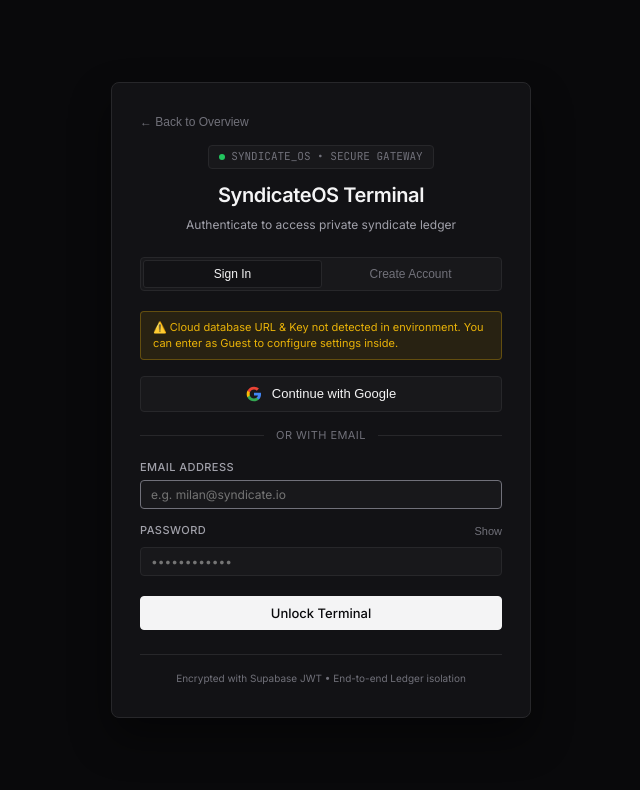
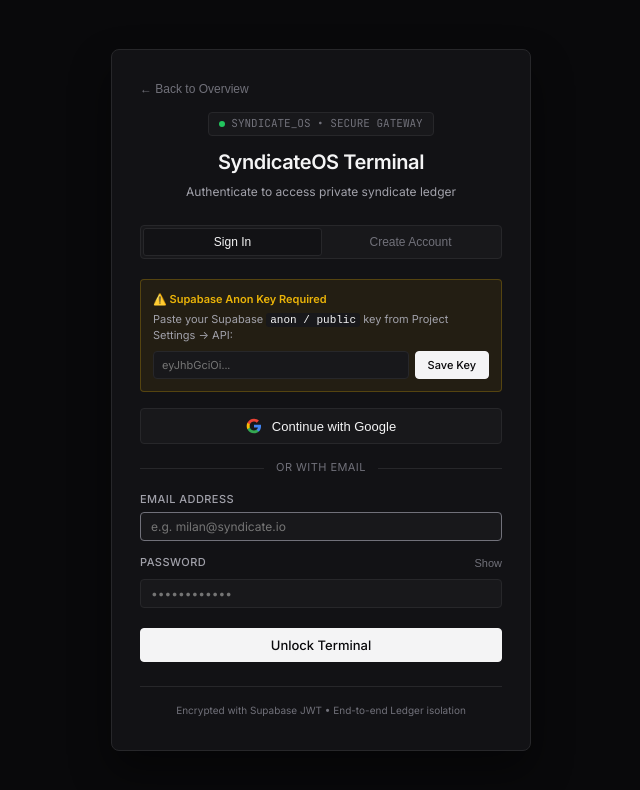
Before and after one commit to MilanisBored/SyndicateOS, a React (Vite) app: page / in a window 1280 px wide. Both pictures are taken after a click on the button "Launch SyndicateOS →". Shown: the top 790 px of the page, without its empty margins (319-959 px from the left). Built offline with nearby package versions, Linux system fonts and the light colour scheme; no server answers.

Commit message:
Allow dynamic Supabase key configuration and reactive client recreation

```diff
--- a/src/components/AuthGateway.jsx
+++ b/src/components/AuthGateway.jsx
@@ -12,7 +12,8 @@
   const [errorMsg, setErrorMsg] = useState('');
   const [successMsg, setSuccessMsg] = useState('');
 
-  const isConfigured = isSupabaseConfigured();
+  const [isConfigured, setIsConfigured] = useState(isSupabaseConfigured());
+  const [keyInput, setKeyInput] = useState('');
 
   const handleGoogleLogin = async () => {
     setErrorMsg('');
@@ -231,16 +232,43 @@
 
         {!isConfigured && (
           <div style={{
-            background: 'rgba(234, 179, 8, 0.1)',
-            border: '1px solid rgba(234, 179, 8, 0.3)',
-            color: '#eab308',
+            background: 'rgba(234, 179, 8, 0.08)',
+            border: '1px solid rgba(234, 179, 8, 0.25)',
             borderRadius: 'var(--radius-sm)',
-            padding: '8px 12px',
+            padding: '12px',
+            marginBottom: '16px',
             fontSize: '11px',
-            marginBottom: '16px',
-            lineHeight: 1.4,
           }}>
-            ⚠️ Cloud database URL & Key not detected in environment. You can enter as Guest to configure settings inside.
+            <div style={{ fontWeight: 600, color: '#eab308', marginBottom: '4px' }}>
+              ⚠️ Supabase Anon Key Required
+            </div>
+            <p style={{ color: 'var(--text-secondary)', margin: '0 0 8px 0', lineHeight: 1.4 }}>
+              Paste your Supabase <code style={{ color: 'var(--text-primary)', background: 'var(--bg-subtle)', padding: '1px 4px', borderRadius: '3px' }}>anon / public</code> key from Project Settings → API:
+            </p>
+            <div style={{ display: 'flex', gap: '6px' }}>
+              <input
+                type="password"
+                value={keyInput}
+                onChange={(e) => setKeyInput(e.target.value)}
+                placeholder="eyJhbGciOi..."
+                className="form-input mono"
+                style={{ flex: 1, fontSize: '11px', padding: '6px 8px' }}
+              />
+              <button
+                type="button"
+                className="btn btn-primary"
+                style={{ fontSize: '11px', padding: '6px 12px', whiteSpace: 'nowrap' }}
+                onClick={() => {
+                  if (keyInput.trim()) {
+                    localStorage.setItem('syndicate_sb_key', keyInput.trim());
+                    setIsConfigured(isSupabaseConfigured());
+                    setSuccessMsg('Supabase API key saved. You can now authenticate.');
+                  }
+                }}
+              >
+                Save Key
+              </button>
+            </div>
           </div>
         )}
 
```
Also changed, not shown: src/lib/supabaseClient.js.
